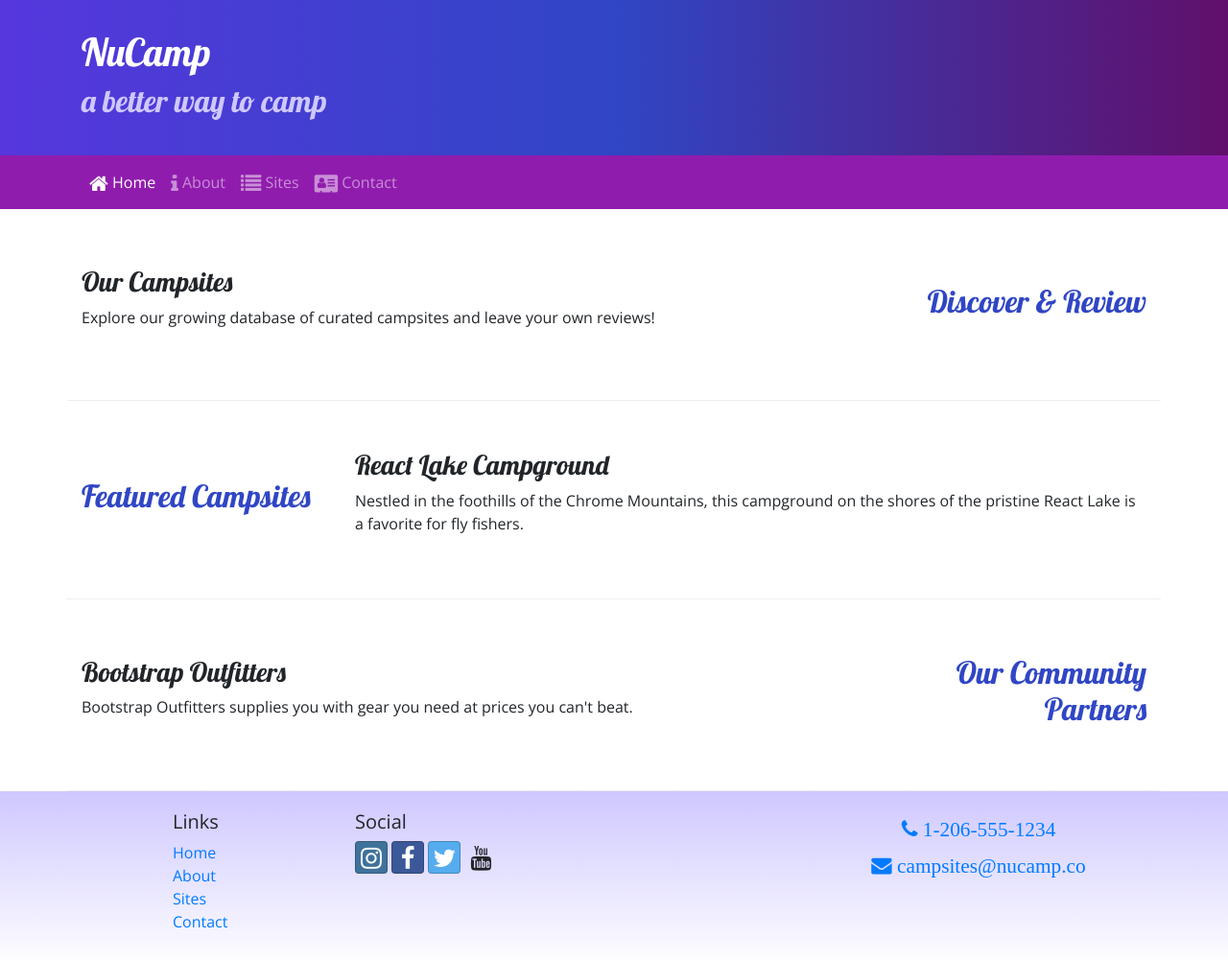
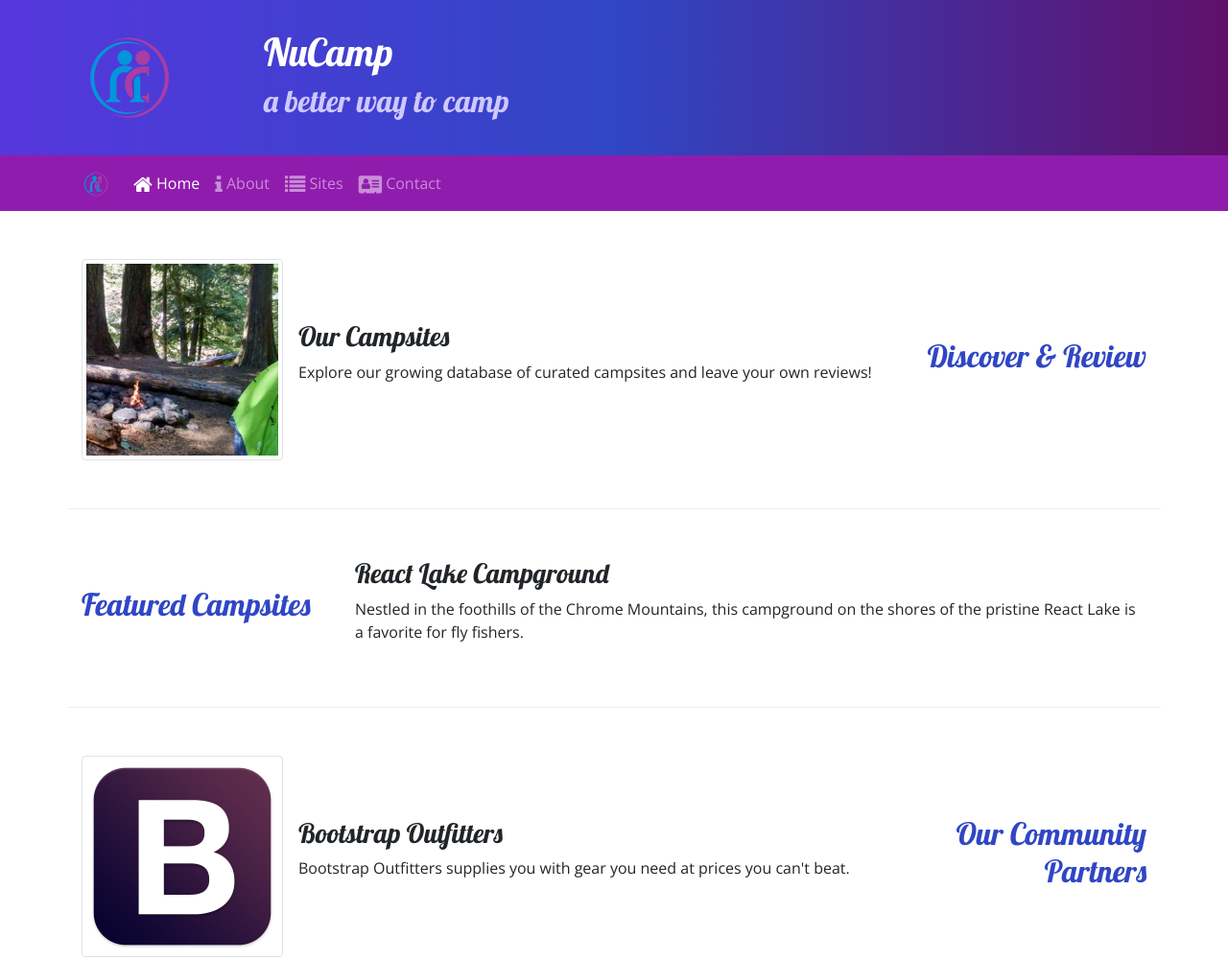
Before and after one commit to gsaidov/project-bootstrap, a website: page index.html in a window 1280 px wide. Shown: the top 1001 px of the page at 96% size. Drawn offline with nearby package versions, Linux system fonts and the light colour scheme.

Commit message:
Images and Media

```diff
--- a/index.html
+++ b/index.html
@@ -22,6 +22,9 @@
     <header class="jumbotron jumbotron-fluid">
         <div class="container">
             <div class="row">
+                <div class="col-4 col-sm-3 col-md-2 align-self-center">
+                    <img src="img/logo.png" class="img-fluid" />
+                </div>
                 <div class="col">
                     <h1>NuCamp</h1>
                     <h2>a better way to camp</h2>
@@ -32,7 +35,8 @@
 
     <nav class="navbar navbar-expand-sm navbar-dark sticky-top">
         <div class="container">
-            <button class="navbar-toggler ml-auto" type="button" data-toggle="collapse" data-target="#nucampNavbar">
+            <a class="navbar-brand" href="#"><img src="img/logo.png" height="30" width="30" /> </a>
+            <button class="navbar-toggler" type="button" data-toggle="collapse" data-target="#nucampNavbar">
                 <span class="navbar-toggler-icon"></span>
             </button>
             <div class="collapse navbar-collapse" id="nucampNavbar">
@@ -52,8 +56,13 @@
                 <h2 class="text-sm-right">Discover & Review</h2>
             </div>
             <div class="col">
-                <h3>Our Campsites</h3>
-                <p class="d-none d-sm-block">Explore our growing database of curated campsites and leave your own reviews!</p>
+                <div class="media">
+                    <img class="d-flex mr-3 img-thumbnail" src="img/breadcrumb-trail-thumb.jpg" alt="Breadcrumb Trail thumbnail" />
+                    <div class="media-body align-self-center">
+                        <h3>Our Campsites</h3>
+                        <p class="d-none d-sm-block">Explore our growing database of curated campsites and leave your own reviews!</p>
+                    </div>
+                </div>
             </div>
         </div>
 
@@ -72,8 +81,13 @@
                 <h2 class="text-sm-right">Our Community Partners</h2>
             </div>
             <div class="col">
-                <h3>Bootstrap Outfitters</h3>
-                <p class="d-none d-sm-block">Bootstrap Outfitters supplies you with gear you need at prices you can't beat.</p>
+                <div class="media">
+                    <img class="d-flex mr-3 img-thumbnail" src="img/bootstrap-thumb.png" alt="Bootstrap Outfitters" />
+                    <div class="media-body align-self-center">
+                        <h3>Bootstrap Outfitters</h3>
+                        <p class="d-none d-sm-block">Bootstrap Outfitters supplies you with gear you need at prices you can't beat.</p>
+                    </div>
+                </div>
             </div>
         </div>
     </div>
```
Also changed, not shown: aboutus.html (+5 -1 lines), contactus.html (+5 -1 lines), img/bootstrap-thumb.png (added), img/breadcrumb-trail-thumb.jpg (added), img/breadcrumb-trail.jpg (added), img/chrome-river-thumb.jpg (added), img/chrome-river.jpg (added), img/logo.png (added), img/react-lake-thumb.jpg (added), img/react-lake.jpg (added).
